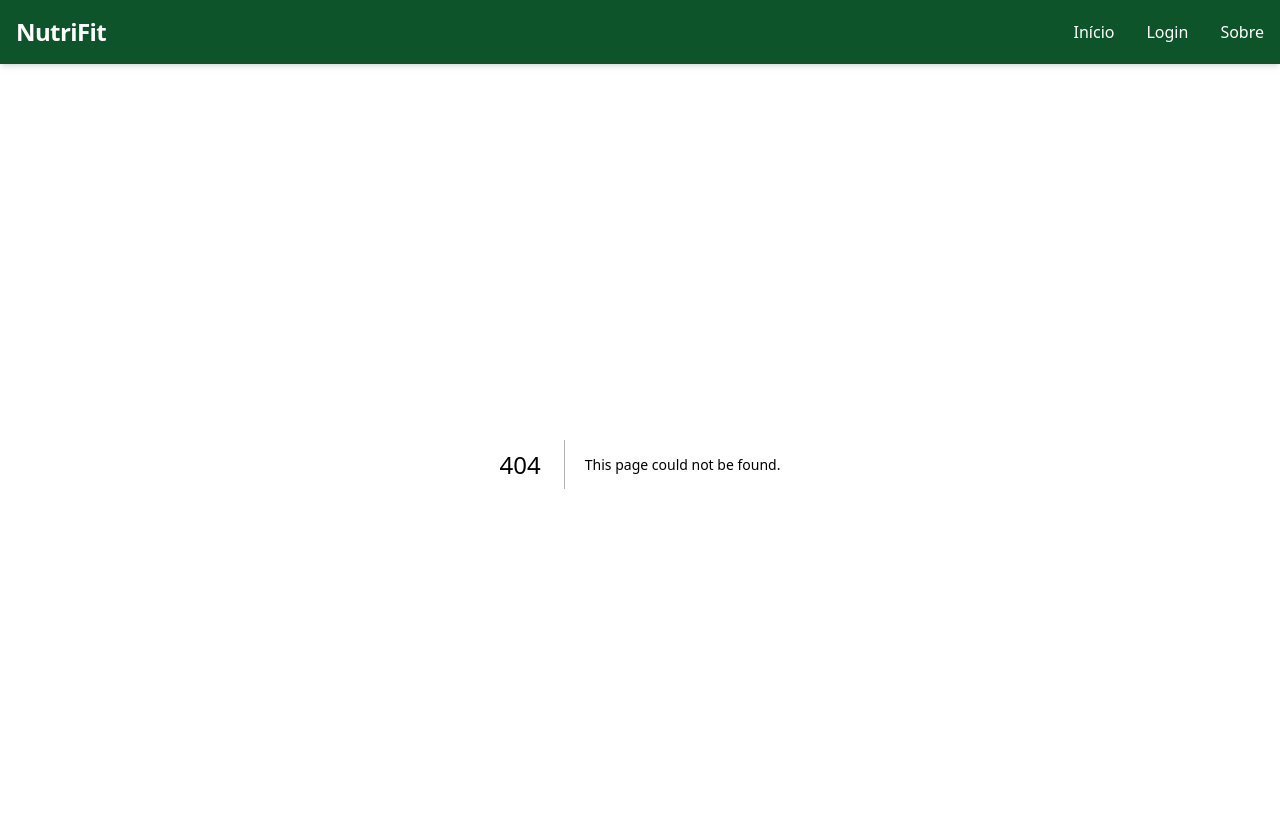
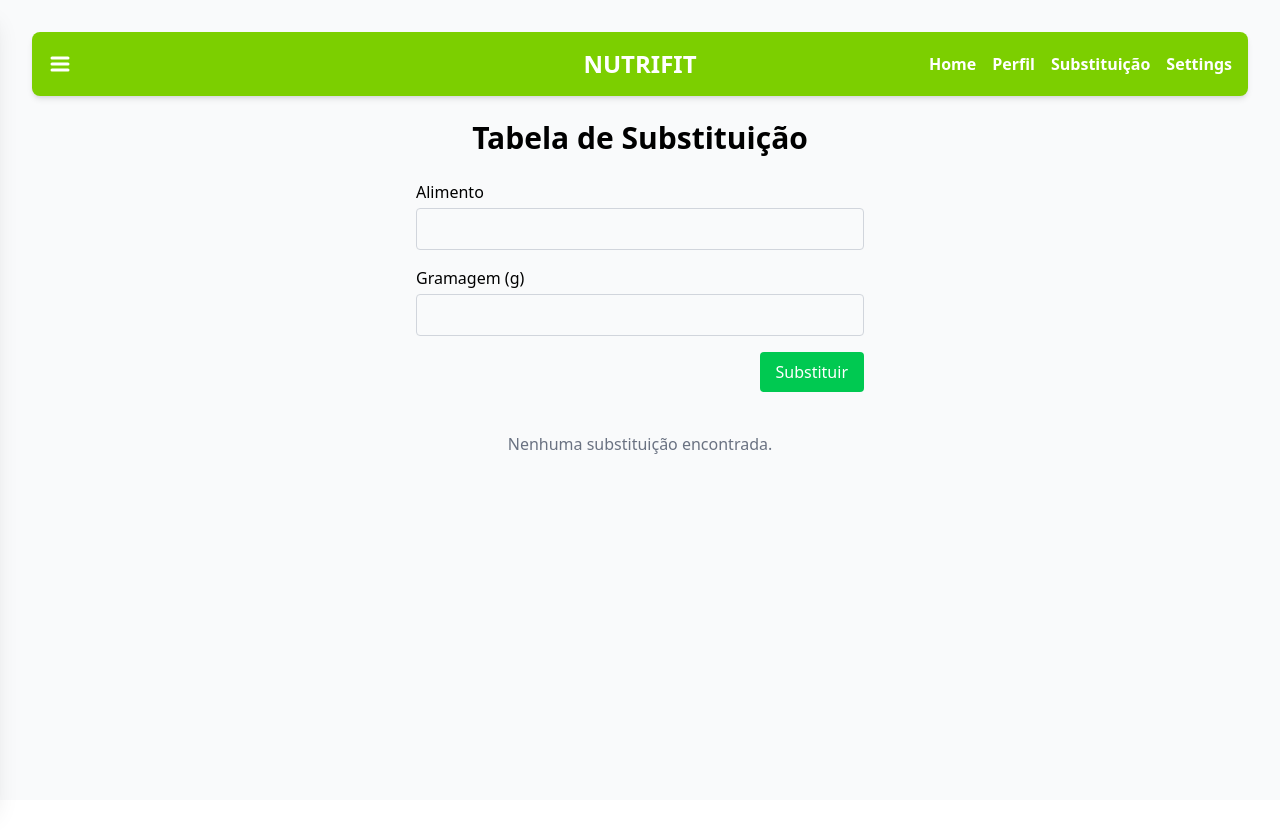
Before and after one commit to FabricioLourenco/nutrifit-web, a Next.js app: page /substituicao in a window 1280 px wide. Before the commit this address had no page. Shown: the top 838 px of the page. After the commit the page ends 800 px from the top, so only its background shows below. Built offline with nearby package versions, Linux system fonts and the light colour scheme.

Commit message:
feat: implementa funcionalidades da tela de substituição

```diff
--- /dev/null
+++ b/app/components/FormSubstituicao.tsx
@@ -0,0 +1,57 @@
+// components/FormSubstituicao.tsx
+"use client";
+
+import { useState } from "react";
+
+interface Props {
+  onBuscar: (alimento: string, gramagem: number) => void;
+}
+
+export default function FormSubstituicao({ onBuscar }: Props) {
+  const [alimento, setAlimento] = useState("");
+  const [gramagem, setGramagem] = useState<number | "">("");
+
+  const handleSubmit = (e: React.FormEvent) => {
+    e.preventDefault();
+    if (alimento && gramagem) {
+      onBuscar(alimento, Number(gramagem));
+    }
+  };
+
+  return (
+    <form onSubmit={handleSubmit} className="space-y-4 max-w-md mx-auto">
+      <div>
+        <label className="block mb-1 font-medium">Alimento</label>
+        <input
+          type="text"
+          value={alimento}
+          onChange={(e) => setAlimento(e.target.value)}
+          className="w-full border border-gray-300 rounded px-3 py-2"
+          required
+        />
+      </div>
+      <div>
+        <label className="block mb-1 font-medium">Gramagem (g)</label>
+        <input
+          type="number"
+          value={gramagem}
+          onChange={(e) =>
+            setGramagem(e.target.value === "" ? "" : Number(e.target.value))
+          }
+          className="w-full border border-gray-300 rounded px-3 py-2"
+          min={1}
+          required
+        />
+      </div>
+      <div  className="flex justify-end">
+        <button
+        type="submit"
+        className="bg-green-500 text-white px-4 py-2 rounded hover:bg-orange-600"
+      >
+        Substituir
+      </button>
+      </div>
+
+    </form>
+  );
+}
--- a/app/components/HeaderBar.tsx
+++ b/app/components/HeaderBar.tsx
@@ -1,6 +1,7 @@
 import { Menu, Search } from "lucide-react";
 import { XInputHome } from "./input-home";
 import { XButtonHome } from "./button-home";
+import Link from "next/link";
 
 interface HeaderBarProps {
   toggleSidebar: () => void;
@@ -8,28 +9,41 @@ interface HeaderBarProps {
 
 export function HeaderBar({ toggleSidebar }: HeaderBarProps) {
   return (
-    <div className="flex justify-between items-center mb-6">
+    <div className="flex justify-between items-center mb-6 bg-lime-500 p-4 rounded-lg shadow-md">
       <div className="flex items-center gap-2">
         <button
-          className="text-gray-600 hover:text-gray-800"
+          className="text-gray-700 hover:text-gray-800"
           onClick={toggleSidebar}
         >
-          <Menu className="w-6 h-6" />
+          <Menu className="w-6 h-8" strokeWidth={3} color="white"/>
         </button>
-        <h1 className="text-2xl font-bold text-gray-800">Minha Dieta</h1>
+      </div>
+      <div className="absolute left-1/2 transform -translate-x-1/2 text-white font-bold text-2xl">
+        <h1>NUTRIFIT</h1>
       </div>
 
-      <div className="flex items-center gap-2">
-        <div className="relative">
-          <Search className="absolute left-2.5 top-2.5 text-gray-400 w-4 h-4" />
-          <XInputHome
-            placeholder="Search menu"
-            className="pl-8 w-48 md:w-64"
-          />
-        </div>
-        <XButtonHome className="bg-lime-500 hover:bg-lime-600 text-white">
-          Buscar
-        </XButtonHome>
+      <div className="flex items-center gap-4">
+        <Link href="/home" className="text-white hover:text-lime-600 font-bold">
+          Home
+        </Link>
+        <Link
+          href="/perfil-user"
+          className="text-white hover:text-lime-600 font-bold"
+        >
+          Perfil
+        </Link>
+        <Link
+          href="/substituicao"
+          className="text-white hover:text-lime-600 font-bold"
+        >
+          Substituição
+        </Link>
+        <Link
+          href="/settings"
+          className="text-white hover:text-lime-600 font-bold"
+        >
+          Settings
+        </Link>
       </div>
     </div>
   );
--- a/app/components/Sidebar.tsx
+++ b/app/components/Sidebar.tsx
@@ -1,7 +1,7 @@
-
 "use client";
 
 import Link from "next/link";
+import { X, Home, User, RefreshCcw, Settings } from "lucide-react";
 
 export default function Sidebar({
   sidebarOpen,
@@ -12,31 +12,47 @@ export default function Sidebar({
 }) {
   return (
     <div
-      className={`fixed top-0 left-0 h-full w-64 bg-white shadow-lg transform transition-transform duration-300 z-50 ${
+      className={`fixed top-0 left-0 h-full w-64 bg-white shadow-xl rounded-r-lg transform transition-transform duration-300 z-50 ${
         sidebarOpen ? "translate-x-0" : "-translate-x-full"
       }`}
     >
       {/* Top bar do sidebar */}
-      <div className="p-4 flex justify-between items-center border-b">
+      <div className="bg-lime-500 text-white p-4 flex justify-between items-center rounded-tr-lg">
         <h2 className="text-lg font-bold">Menu</h2>
-        <button onClick={toggleSidebar} className="text-gray-600 text-xl">
-          ✕
+        <button onClick={toggleSidebar} className="hover:text-gray-200">
+          <X className="w-6 h-6" />
         </button>
       </div>
 
       {/* Navegação */}
-      <nav className="p-4 space-y-4">
-        <Link href="/home" className="block text-gray-700 hover:text-lime-600">
+      <nav className="p-4 space-y-3">
+        <Link
+          href="/home"
+          className="flex items-center gap-2 text-gray-700 hover:text-lime-600 transition-colors"
+        >
+          <Home className="w-5 h-5" />
           Home
         </Link>
-        <Link href="/perfil-user" className="block text-gray-700 hover:text-lime-600">
+        <Link
+          href="/perfil-user"
+          className="flex items-center gap-2 text-gray-700 hover:text-lime-600 transition-colors"
+        >
+          <User className="w-5 h-5" />
           Perfil
         </Link>
-        <Link href="/profile" className="block text-gray-700 hover:text-lime-600">
-          Profile
+        <Link
+          href="/substituicao"
+          className="flex items-center gap-2 text-gray-700 hover:text-lime-600 transition-colors"
+        >
+          <RefreshCcw className="w-5 h-5" />
+          Substituição
         </Link>
-        <Link href="/settings" className="block text-gray-700 hover:text-lime-600">
-          Settings
+        <Link
+          href="/settings"
+          className="flex items-center gap-2 text-gray-700 hover:text-lime-600 transition-colors"
+        >
+          <Settings className="w-5 h-5" />
+          Configurações
         </Link>
       </nav>
     </div>
--- /dev/null
+++ b/app/components/TabelaSubstituicoes.tsx
@@ -0,0 +1,41 @@
+// components/TabelaSubstituicoes.tsx
+"use client";
+
+interface Substituicao {
+  id: number;
+  alimento: string;
+  substituto: string;
+  gramagem: number;
+  calorias: number;
+}
+
+interface Props {
+  substituicoes: Substituicao[];
+}
+
+export default function TabelaSubstituicoes({ substituicoes }: Props) {
+  if (substituicoes.length === 0) {
+    return <p className="text-center text-gray-500">Nenhuma substituição encontrada.</p>;
+  }
+
+  return (
+    <table className="w-full table-auto border-collapse border border-gray-300">
+      <thead>
+        <tr className="bg-gray-100">
+          <th className="border border-gray-300 px-4 py-2">Substituto</th>
+          <th className="border border-gray-300 px-4 py-2">Gramagem (g)</th>
+          <th className="border border-gray-300 px-4 py-2">Calorias</th>
+        </tr>
+      </thead>
+      <tbody>
+        {substituicoes.map((item) => (
+          <tr key={item.id}>
+            <td className="border border-gray-300 px-4 py-2">{item.substituto}</td>
+            <td className="border border-gray-300 px-4 py-2">{item.gramagem}</td>
+            <td className="border border-gray-300 px-4 py-2">{item.calorias}</td>
+          </tr>
+        ))}
+      </tbody>
+    </table>
+  );
+}
--- a/app/layout.tsx
+++ b/app/layout.tsx
@@ -12,7 +12,7 @@ export default function RootLayout({
   return (
     <html lang="en">
       <body className={"antialised"}>
-        <Header /> {/* ✅ Header adicionado aqui */}
+
         {children}
       </body>
     </html>
--- /dev/null
+++ b/app/login/page.tsx
@@ -0,0 +1,20 @@
+// app/home/page.tsx
+
+"use client";
+
+import Carousel from "../components/Carousel";
+import Header from "../components/Header";
+import LoginForm from "../components/LoginForm";
+
+export default function LoginPage() {
+  return (
+
+    <div className="flex h-screen w-full flex-col md:flex-row">
+      {/* Carrossel */}
+      <Carousel />
+
+      {/* Área de Login */}
+      <LoginForm />
+    </div>
+  );
+}
--- a/app/page.tsx
+++ b/app/page.tsx
@@ -1,18 +1,6 @@
-// app/home/page.tsx
+// app/page.tsx
+import { redirect } from "next/navigation";
 
-"use client";
-
-import Carousel from "./components/Carousel";
-import LoginForm from "./components/LoginForm";
-
-export default function LoginPage() {
-  return (
-    <div className="flex h-screen w-full flex-col md:flex-row">
-      {/* Carrossel */}
-      <Carousel />
-
-      {/* Área de Login */}
-      <LoginForm />
-    </div>
-  );
+export default function Home() {
+  redirect("/login");
 }
--- /dev/null
+++ b/app/substituicao/page.tsx
@@ -0,0 +1,83 @@
+"use client";
+
+import { useState } from "react";
+import Sidebar from "../components/Sidebar";
+import { HeaderBar } from "../components/HeaderBar";
+
+import FormSubstituicao from "../components/FormSubstituicao";
+import TabelaSubstituicoes from "../components/TabelaSubstituicoes";
+import Header from "../components/Header";
+
+interface Substituicao {
+  id: number;
+  alimento: string;
+  substituto: string;
+  gramagem: number;
+  calorias: number;
+}
+
+export default function SubstituicaoPage() {
+  const [sidebarOpen, setSidebarOpen] = useState(false);
+  const [substituicoes, setSubstituicoes] = useState<Substituicao[]>([]);
+
+  const toggleSidebar = () => {
+    setSidebarOpen(!sidebarOpen);
+  };
+
+  // Simula requisição para backend
+  const buscarSubstituicoes = (alimento: string, gramagem: number) => {
+    const trocasSimuladas: Substituicao[] = [
+      {
+        id: 1,
+        alimento,
+        substituto: "Maçã",
+        gramagem,
+        calorias: 52,
+      },
+      {
+        id: 2,
+        alimento,
+        substituto: "Pêra",
+        gramagem,
+        calorias: 57,
+      },
+      {
+        id: 3,
+        alimento,
+        substituto: "Banana",
+        gramagem,
+        calorias: 89,
+      },
+    ];
+
+    setSubstituicoes(trocasSimuladas);
+  };
+
+  return (
+    <div className="min-h-screen bg-gray-50 flex">
+      {/* Sidebar */}
+      <Sidebar sidebarOpen={sidebarOpen} toggleSidebar={toggleSidebar} />
+
+      {/* Main Content */}
+      <div className="flex-1 p-4 md:p-8">
+        {/* Header */}
+
+
+        <HeaderBar toggleSidebar={toggleSidebar} />
+
+        {/* Conteúdo da página Substituição */}
+        <div className="max-w-4xl mx-auto">
+          <h1 className="text-3xl font-bold mb-6 text-center">
+            Tabela de Substituição
+          </h1>
+
+          <FormSubstituicao onBuscar={buscarSubstituicoes} />
+
+          <div className="mt-10">
+            <TabelaSubstituicoes substituicoes={substituicoes} />
+          </div>
+        </div>
+      </div>
+    </div>
+  );
+}
```
